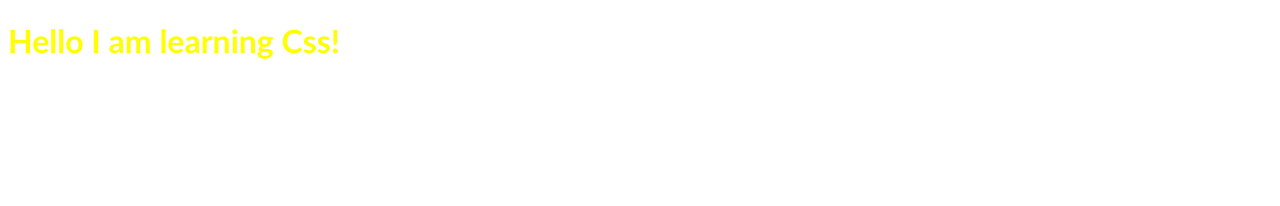
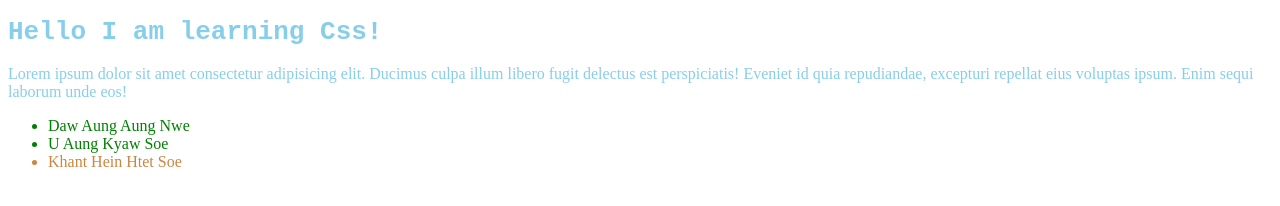
Before and after one commit to heinhtetaung671/learning-css, a plain HTML site: page index.html in a window 1280 px wide. Drawn offline with Linux system fonts and the light colour scheme.

Commit message:
inheritance and overridding

```diff
--- a/index.html
+++ b/index.html
@@ -6,13 +6,21 @@
     <title>Document</title>
     <link rel="stylesheet" href="style.css">
     <style>
-        .welcome-info {
-            color: red;
-            font-weight: bold;
-        }
     </style>
 </head>
 <body>
-    <h1 class="welcome-info" style="color: yellow; font-family: 'Gill Sans', 'Gill Sans MT', Calibri, 'Trebuchet MS', sans-serif;">Hello I am learning Css!</h1>
+    <h1 id="welcome-info">Hello I am learning Css!</h1>
+
+    <p id="description">
+        Lorem ipsum dolor sit amet consectetur adipisicing elit. Ducimus culpa illum libero fugit delectus est perspiciatis! Eveniet id quia repudiandae, excepturi repellat eius voluptas ipsum. Enim sequi laborum unde eos!
+    </p>
+
+    <div id="about-me">
+        <ul id="family-members">
+            <li id="my-mother">Daw Aung Aung Nwe</li>
+            <li id="my-father">U Aung Kyaw Soe</li>
+            <li id="my-brother">Khant Hein Htet Soe</li>
+        </ul>
+    </div>
 </body>
 </html>
--- a/style.css
+++ b/style.css
@@ -1,4 +1,20 @@
-.welcome-info {
+#welcome-info {
     color: skyblue;
     font-family: monospace;
 }
+
+#description {
+    color: skyblue;
+}
+
+body {
+    color: red;
+}
+
+#about-me {
+    color: green;
+}
+
+#my-brother {
+    color: peru;
+}
```
